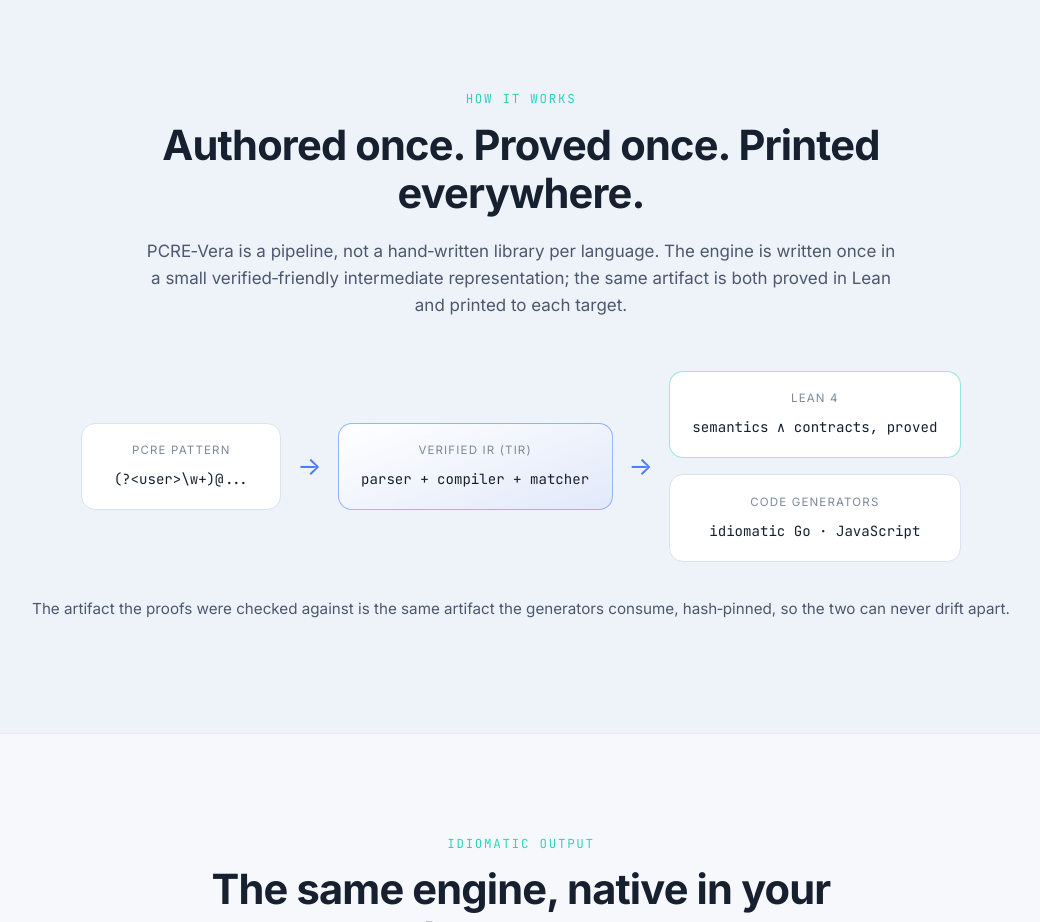
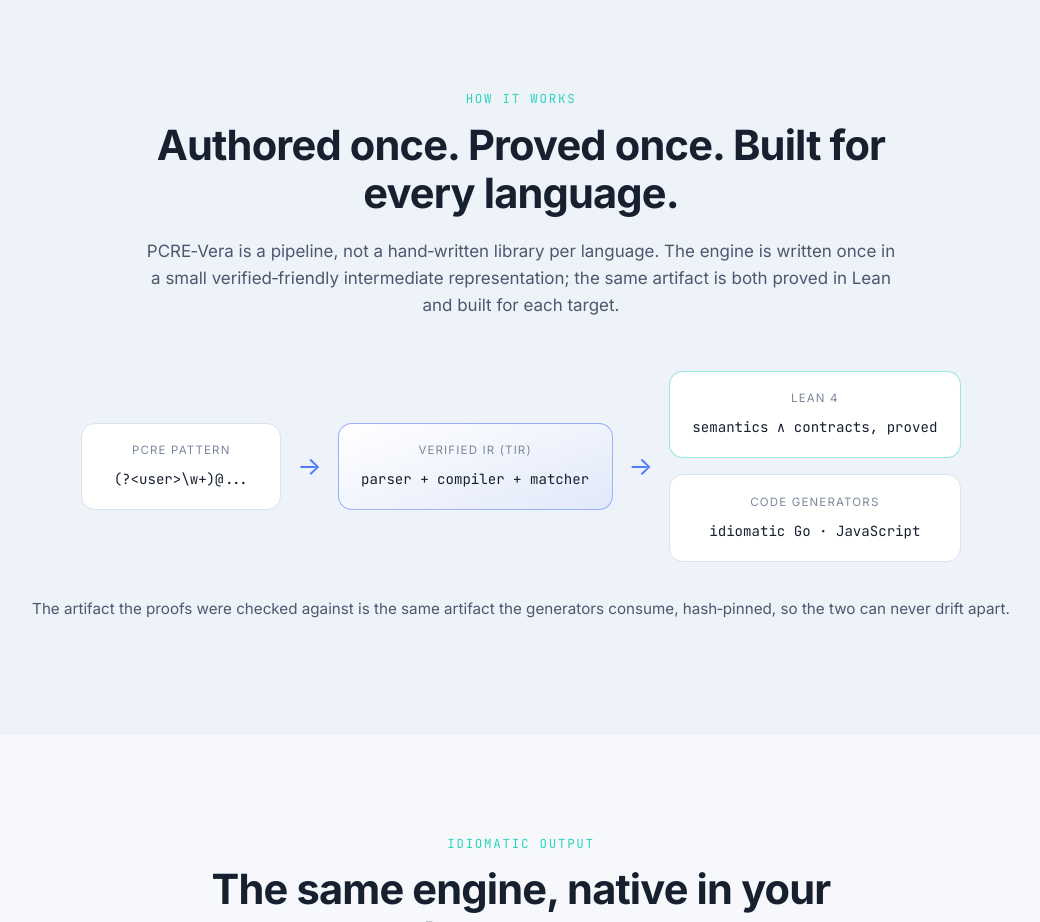
Before and after one commit to PCRE-Vera/pcre-vera, a plain HTML site: page docs/index.html in a window 1280 px wide. Shown: the part 3180-4102 px from the top of the page, without its empty margins (119-1159 px from the left). Drawn offline with Linux system fonts and the light colour scheme.

Commit message:
Rephease

```diff
--- a/docs/index.html
+++ b/docs/index.html
@@ -6,7 +6,7 @@
   <title>PCRE-Vera: Formally verified PCRE, with resource contracts</title>
   <meta name="description" content="PCRE-Vera is a formally verified implementation and specification of the PCRE regular-expression language. Mechanically verified in Lean, it computes resource contracts and generates idiomatic, interoperable Go and JavaScript engines." />
   <meta property="og:title" content="PCRE-Vera" />
-  <meta property="og:description" content="Formally verified PCRE with resource contracts. One specification, proved in Lean, printed as idiomatic Go and JavaScript." />
+  <meta property="og:description" content="Formally verified PCRE with resource contracts. One specification, proved in Lean, built into idiomatic Go and JavaScript." />
   <meta property="og:type" content="website" />
   <link rel="icon" type="image/svg+xml" href="favicon.svg" />
   <link rel="preconnect" href="https://fonts.googleapis.com" />
@@ -237,11 +237,11 @@
       <div class="container">
         <div class="section__head reveal">
           <span class="kicker">How it works</span>
-          <h2>Authored once. Proved once. Printed everywhere.</h2>
+          <h2>Authored once. Proved once. Built for every language.</h2>
           <p class="section__sub">
             PCRE&#8209;Vera is a pipeline, not a hand&#8209;written library per language. The engine is written
             once in a small verified&#8209;friendly intermediate representation; the same artifact is both
-            proved in Lean and printed to each target.
+            proved in Lean and built for each target.
           </p>
         </div>
 
@@ -388,7 +388,7 @@
         <div class="faq reveal">
           <details>
             <summary>Is this just another regex library?</summary>
-            <p>No. PCRE&#8209;Vera is a verified <em>specification</em> plus generators. You don't get a hand&#8209;ported library per language; you get engines printed from a single artifact that was proved correct in Lean and checked against a pinned <code>libpcre2</code>.</p>
+            <p>No. PCRE&#8209;Vera is a verified <em>specification</em> plus generators. You don't get a hand&#8209;ported library per language; you get engines generated from a single artifact that was proved correct in Lean and checked against a pinned <code>libpcre2</code>.</p>
           </details>
           <details>
             <summary>Does it use the C library under the hood?</summary>
```
